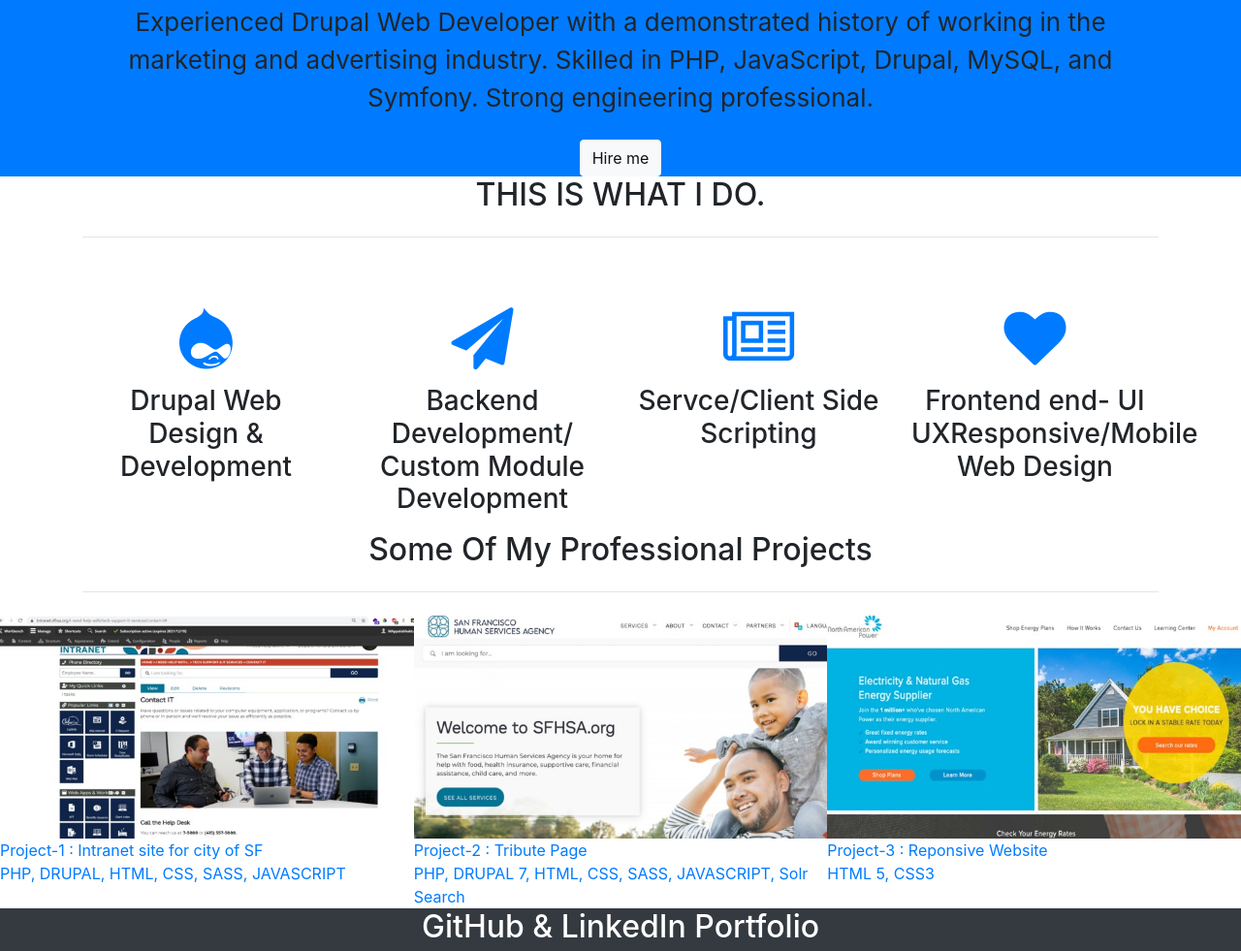
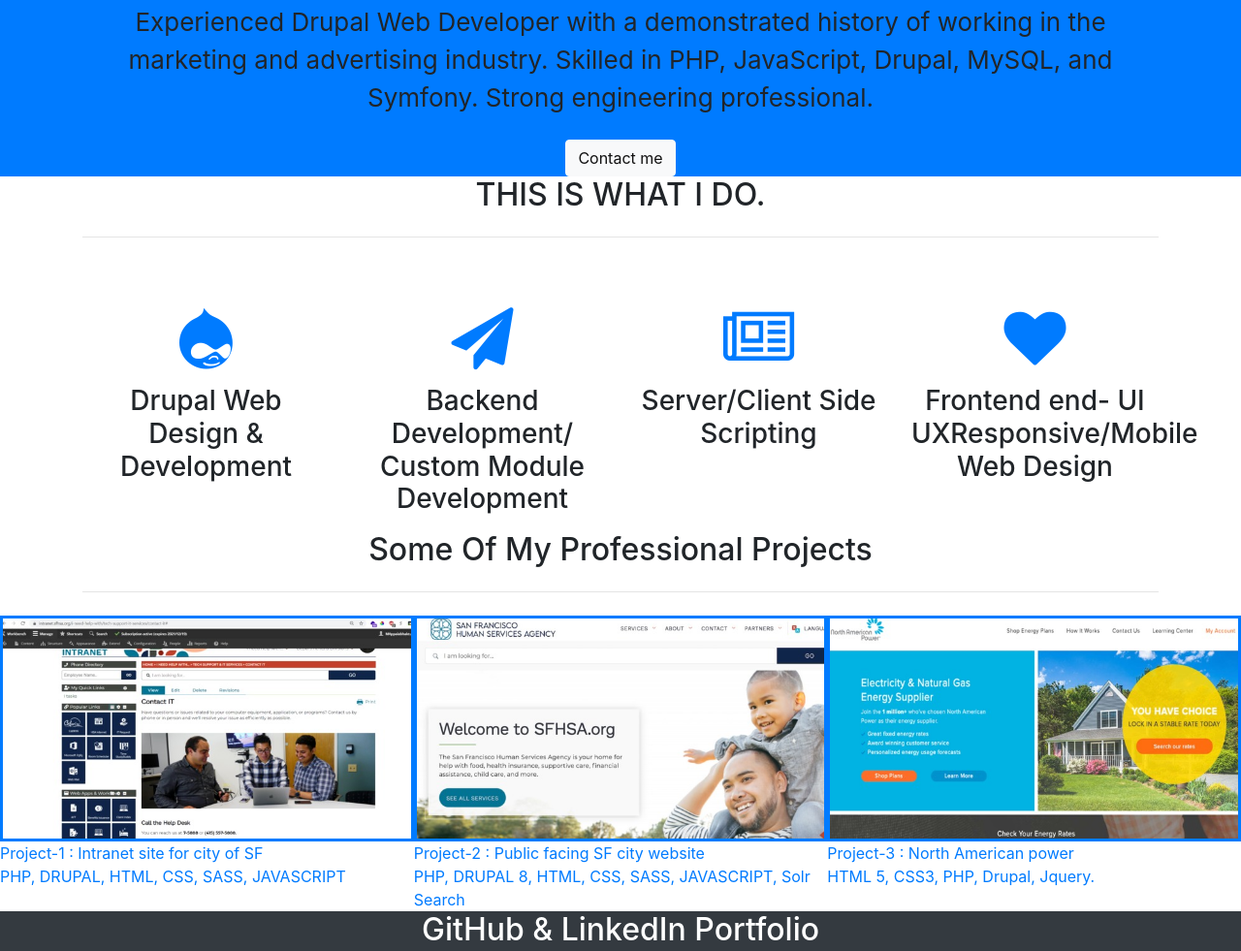
Before and after one commit to mohanphp2/mohan, a website with bundled scripts: page index.html in a window 1280 px wide. Shown: the part 356-1337 px from the top of the page at 97% size. Built offline with nearby package versions, Linux system fonts and the light colour scheme.

Commit message:
portfolio updated

```diff
--- /dev/null
+++ b/css/portfolio.css
@@ -0,0 +1,3 @@
+img.img-fluid {
+    border-style: solid;
+}
--- a/index.html
+++ b/index.html
@@ -22,6 +22,7 @@
 
     <!-- Custom styles for this template -->
     <link href="css/creative.min.css" rel="stylesheet">
+    <link href="css/portfolio.css" rel="stylesheet">
 
   </head>
 
@@ -82,7 +83,7 @@
             <hr class="light my-4">
             <p style="font-size:26px;" class="text-faded mb-4"> Experienced Drupal Web Developer with a demonstrated history of working in the marketing and advertising industry. Skilled in PHP, JavaScript, Drupal, MySQL, and Symfony. Strong engineering professional.
             </p>
-            <a class="btn btn-light btn-xl js-scroll-trigger" href="#contact">Hire me</a>
+            <a class="btn btn-light btn-xl js-scroll-trigger" href="#contact">Contact me</a>
           </div>
         </div>
       </div>
@@ -116,7 +117,7 @@
           <div class="col-lg-3 col-md-6 text-center">
             <div class="service-box mt-5 mx-auto">
               <i class="fa fa-4x fa-newspaper-o text-primary mb-3 sr-icons"></i>
-              <h3 class="mb-3">Servce/Client Side Scripting</h3>
+              <h3 class="mb-3">Server/Client Side Scripting</h3>
               <p class="text-muted mb-0"></p>
             </div>
           </div>
@@ -163,25 +164,25 @@
               <div class="portfolio-box-caption">
                 <div class="portfolio-box-caption-content">
                   <div class="project-category text-faded">
-                      Project-2 : Tribute Page
+                      Project-2 : Public facing SF city website
                   </div>
                   <div class="project-name">
-                    PHP, DRUPAL 7, HTML, CSS, SASS, JAVASCRIPT, Solr Search
+                    PHP, DRUPAL 8, HTML, CSS, SASS, JAVASCRIPT, Solr Search
                     </div>
                 </div>
               </div>
             </a>
           </div>
           <div class="col-lg-4 col-sm-6">
-            <a class="portfolio-box" href="https://www.napower.com//" target="_blank">
+            <a class="portfolio-box"  href="https://www.napower.com" target="_blank">
               <img class="img-fluid" src="img/portfolio/thumbnails/3.jpg" alt="">
               <div class="portfolio-box-caption">
                 <div class="portfolio-box-caption-content">
                   <div class="project-category text-faded">
-                      Project-3 : Reponsive Website
+                      Project-3 : North American power
                   </div>
                   <div class="project-name">
-                  HTML 5, CSS3
+                  HTML 5, CSS3, PHP, Drupal, Jquery.
                   </div>
                 </div>
               </div>
@@ -274,7 +275,7 @@
           <div class="col-lg-4 mr-auto text-center">
             <i class="fa fa-envelope-o fa-3x mb-3 sr-contact"></i>
             <p>
-              <a href="mailto:mohan.php1.com">mohan.php1@gmail.com</a>
+              <a href="mailto:mohan.mvvb.com">mohan.mvvb@gmail.com</a>
             </p>
           </div>
         </div>
```
